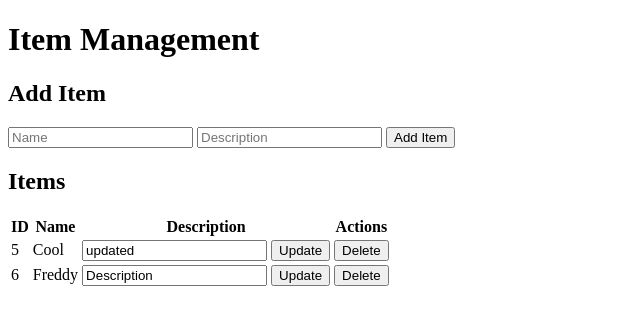
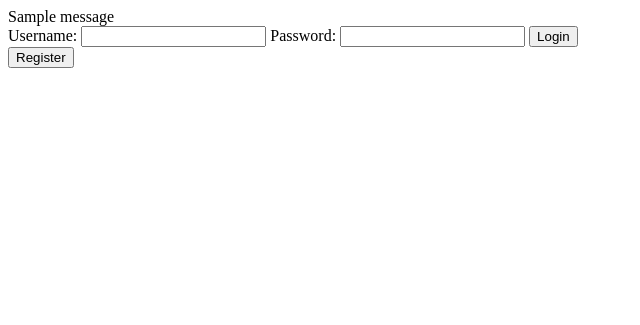
Before and after one commit to freddypadronscarton/CSCE310_Project, a Flask app: page / in a window 1280 px wide. Shown: the top 325 px of the page, without its empty margins (0-640 px from the left). Run offline with Flask 3, Linux system fonts and the light colour scheme; data comes from the database, SQL or seed files in the repository; one stand-in notice (Sample message) is shown.

Commit message:
Initial Functionalities
- Added very basic login/registration using Flask-Login
- Created users, K12_students, and college_student tables
- Example usages from each table
- Sample join query

```diff
--- a/flaskapp/app.py
+++ b/flaskapp/app.py
@@ -1,12 +1,75 @@
-from flask import Flask, render_template, request, jsonify
+from flask import Flask, render_template, request, jsonify, redirect, url_for, flash
+from flask_login import LoginManager, UserMixin, login_user, login_required, logout_user, current_user
 import sqlite3
 
+
+# App Initialization
 app = Flask(__name__)
+login_manager = LoginManager()
+app.config['SECRET_KEY'] = 'your_secret_key'
+login_manager.init_app(app)
 
+
+# Database Initialization
 def init_sqlite_db():
     conn = sqlite3.connect('database.db')
     print("Opened database successfully")
-    conn.execute('CREATE TABLE IF NOT EXISTS items (id INTEGER PRIMARY KEY AUTOINCREMENT, name TEXT, description TEXT)')
+
+    # ITEMS TABLE
+    conn.execute(''' CREATE TABLE IF NOT EXISTS items (
+                    item_id INTEGER PRIMARY KEY AUTOINCREMENT,
+                    user_id INTEGER,
+                    name TEXT,
+                    description TEXT,
+                    FOREIGN KEY(user_id) REFERENCES users(user_id)
+                    )''')
+    # USERS TABLE
+    conn.execute(''' CREATE TABLE IF NOT EXISTS users (
+                    user_id INTEGER PRIMARY KEY AUTOINCREMENT,
+                    username TEXT,
+                    password TEXT)''')
+    # COLLEGE STUDENTS TABLE
+    conn.execute(''' CREATE TABLE IF NOT EXISTS college_students (
+                    user_id INTEGER PRIMARY KEY,
+                    UIN INTEGER,
+                    GPA INTEGER,
+                    major TEXT,
+                    year INTEGER,
+                    FOREIGN KEY(user_id) REFERENCES users(user_id)
+                    )
+                ''')
+    # K12 STUDENTS TABLE
+    conn.execute(''' CREATE TABLE IF NOT EXISTS k12_students (
+                    user_id INTEGER PRIMARY KEY,
+                    GPA INTEGER,
+                    school TEXT,
+                    grade INTEGER,
+                    FOREIGN KEY(user_id) REFERENCES users(user_id)
+                )''')
+
+    # SAMPLE INSERTS
+    # conn.execute('''INSERT INTO k12_students (user_id, GPA, school, grade)
+    #                     VALUES (1, 3.5, "Cinco Ranch High School", 11)''')
+
+    # conn.execute('''INSERT INTO college_students (user_id, UIN, GPA, major, year)
+    #                     VALUES (2, 10101, 4.0, "Computer Engineering", 2024)''')
+    # conn.commit()
+
+    # Sample Join for Specialization Hierarchy
+    example_join_query = '''
+        SELECT users.user_id, users.username, users.password,
+               college_students.UIN, college_students.GPA,
+               college_students.major, college_students.year
+        FROM users
+        INNER JOIN college_students ON users.user_id = college_students.user_id
+    '''
+
+    column_names = ['user_id', 'username', 'password', 'UIN', 'GPA', 'major', 'year']
+    college_students = conn.execute(example_join_query).fetchall()
+    for row in college_students:
+        row_str = ", ".join([f"{col_name}: {row[i]}" for i, col_name in enumerate(column_names)])
+        print(row_str)
+
     print("Table created successfully")
     conn.close()
 
@@ -15,12 +78,116 @@ def get_db_connection():
     conn.row_factory = sqlite3.Row
     return conn
 
+# Flask-Login: User class and user_loader
+class User(UserMixin):
+    def __init__(self, id = None, username=None, password=None):
+        if not id:
+            self.id = id
+        elif username is not None and password is not None:
+            # Initialize with provided username and password
+            self.id = id
+            self.username = username
+            self.password = password
+        else:
+            # Initialize by fetching from database
+            conn = get_db_connection()
+            query_result = conn.execute('SELECT * FROM users WHERE user_id = ?', (id,)).fetchone()
+            conn.close()
+            if query_result:
+                self.id = id
+                self.username = query_result["username"]
+                self.password = query_result["password"]
+
+@login_manager.user_loader
+def load_user(user_id):
+    return User(user_id)
+
+
+# LOGIN PAGE
+@app.route('/', methods=['GET', 'POST'])
+def login():
+    #handling the submission
+    if request.method == 'POST':
+        # fields from the submitted form
+        entered_username = request.form['username']
+        entered_password = request.form['password']
+
+        # connect to db
+        conn = get_db_connection()
+        # query for users by entered username
+        query_result = conn.execute('SELECT * FROM users where username = ?', (entered_username, )).fetchone()
+
+
+        if not query_result:
+            flash("That username is not registered. Please try again.", "Error")
+        elif query_result["password"] == entered_password:
+            # Create instance of the user class
+            user = User(query_result["user_id"], entered_username, entered_password)
+            # Log in the user
+            login_user(user)
+            conn.close()
+            return redirect(url_for('home'))
+        else:
+            flash("Incorrect Password. Please try again.", "Error")
+        conn.close()
+
+    return render_template('login.html')
+
+
+# REGISTRATION PAGE
+@app.route('/register', methods=['GET', 'POST'])
+def register():
+    #handling the submission
+    #handling the submission
+    if request.method == 'POST':
+        # fields from the submitted form
+        entered_username = request.form['username']
+        entered_password = request.form['password']
+        entered_confirmation = request.form['confirm']
+
+        if not entered_confirmation == entered_password:
+            flash("Passwords do not match. Please try again.", "Error")
+            return render_template('register.html')
+
+        # connect to db
+        conn = get_db_connection()
+        # query for users by entered username
+        query_result = conn.execute('SELECT * FROM users where username = ?', (entered_username, )).fetchone()
+
+
+        if query_result:
+            flash("That username is already in use. Please try again.", "Error")
+        else:
+            # CREATE: inserting new user into users table
+            conn.execute('INSERT INTO users (username, password) VALUES (?, ?)', (entered_username, entered_password))
+            conn.commit()
+            flash("Successfully registered new user!", "Success")
+
+        conn.close()
+
+    return render_template('register.html')
+
+
+
+# HOME PAGE
+@app.route('/home')
+@login_required
+def home():
+    conn = get_db_connection()
+    init_sqlite_db()
+    items = conn.execute('SELECT * FROM items where user_id = ?', (current_user.id, )).fetchall()
+    conn.close()
+    return render_template('home.html', items=items)
+
+# Sample CRUD operations (Create, Retreive, Update, Delete)
+# On the Home Page
 @app.route('/item', methods=['POST'])
 def add_item():
+    print(current_user.id)
     data = request.get_json()
     conn = get_db_connection()
-    conn.execute('INSERT INTO items (name, description) VALUES (?, ?)',
-                 (data['name'], data['description']))
+    conn.execute('INSERT INTO items (user_id, name, description) VALUES (?, ?, ?)',
+                 (current_user.id, data['name'], data['description']))
     conn.commit()
     conn.close()
     return jsonify({'message': 'New item added'})
@@ -28,7 +195,7 @@ def add_item():
 @app.route('/items', methods=['GET'])
 def get_items():
     conn = get_db_connection()
-    items = conn.execute('SELECT * FROM items').fetchall()
+    items = conn.execute('SELECT * FROM items where user_id = ?', (current_user.id, )).fetchall()
     conn.close()
     return jsonify([{'name': item['name'], 'description': item['description']} for item in items])
 
@@ -45,18 +212,24 @@ def update_item(id):
 @app.route('/item/<int:id>', methods=['DELETE'])
 def delete_item(id):
     conn = get_db_connection()
-    conn.execute('DELETE FROM items WHERE id = ?', (id,))
+    conn.execute('DELETE FROM items WHERE id = ?', (id))
     conn.commit()
     conn.close()
     return jsonify({'message': 'Item deleted'})
 
+# helper function to print query results
+def print_query_results(results, column_names):
+    for row in results:
+        row_str = ", ".join([f"{col_name}: {row[i]}" for i, col_name in enumerate(column_names)])
+        print(row_str)
 
-@app.route('/')
-def home():
-    conn = get_db_connection()
-    items = conn.execute('SELECT * FROM items').fetchall()
-    conn.close()
-    return render_template('home.html', items=items)
+
+@app.route("/logout", methods=['POST'])
+@login_required
+def logout():
+    logout_user()
+    return redirect(url_for('login'))
 
 if __name__ == '__main__':
+    init_sqlite_db()
     app.run(debug=True)
--- a/flaskapp/templates/home.html
+++ b/flaskapp/templates/home.html
@@ -6,7 +6,15 @@
     <script src="https://code.jquery.com/jquery-3.6.0.min.js"></script>
 </head>
 <body>
-    <h1>Item Management</h1>
+    <!-- Flash Messages -->
+    {% with messages = get_flashed_messages(with_categories=true) %}
+        {% if messages %}
+            {% for category, message in messages %}
+                <div class="flash {{ category }}">{{ message }}</div>
+            {% endfor %}
+        {% endif %}
+    {% endwith %}
+    <h1> {{ current_user.username }}'s Item Management</h1>
 
     <!-- Form to Add New Item -->
     <h2>Add Item</h2>
@@ -20,14 +28,12 @@
     <h2>Items</h2>
     <table id="itemsTable">
         <tr>
-            <th>ID</th>
             <th>Name</th>
             <th>Description</th>
             <th>Actions</th>
         </tr>
         {% for item in items %}
         <tr>
-            <td>{{ item.id }}</td>
             <td>{{ item.name }}</td>
             <td>
                 <input type="text" id="desc_{{ item.id }}" value="{{ item.description }}">
@@ -37,6 +43,11 @@
         </tr>
         {% endfor %}
     </table>
+
+    <!-- Logout Button -->
+    <form action="{{ url_for('logout') }}" method="post">
+        <button type="submit">Logout</button>
+    </form>
 
     <script>
         //AJAX calls
@@ -80,7 +91,7 @@
                     description: $('#desc_' + id).val()
                 }),
                 success: function(response) {
-                    window.location.reload(); // Reload to update the table
+                    window.location.reload();
                 }
             });
         }
--- /dev/null
+++ b/flaskapp/templates/login.html
@@ -0,0 +1,30 @@
+<!DOCTYPE html>
+<html>
+<head>
+    <title>Login</title>
+</head>
+<body>
+    <!-- Flash Messages -->
+    {% with messages = get_flashed_messages(with_categories=true) %}
+        {% if messages %}
+            {% for category, message in messages %}
+                <div class="flash {{ category }}">{{ message }}</div>
+            {% endfor %}
+        {% endif %}
+    {% endwith %}
+
+    <!-- Login Form -->
+    <form action="" method="post">
+        <label for="username">Username:</label>
+        <input type="text" id="username" name="username">
+        <label for="password">Password:</label>
+        <input type="password" id="password" name="password">
+        <button type="submit">Login</button>
+    </form>
+
+    <!-- Logout Button -->
+    <form action="{{ url_for('register') }}" method="get">
+        <button type="submit">Register</button>
+    </form>
+</body>
+</html>
```
Also changed, not shown: flaskapp/templates/register.html (added, +30 -0 lines), flaskapp/database.db.
